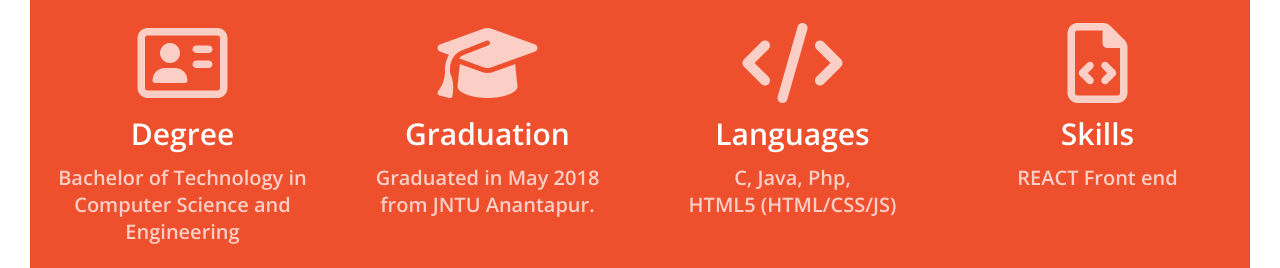
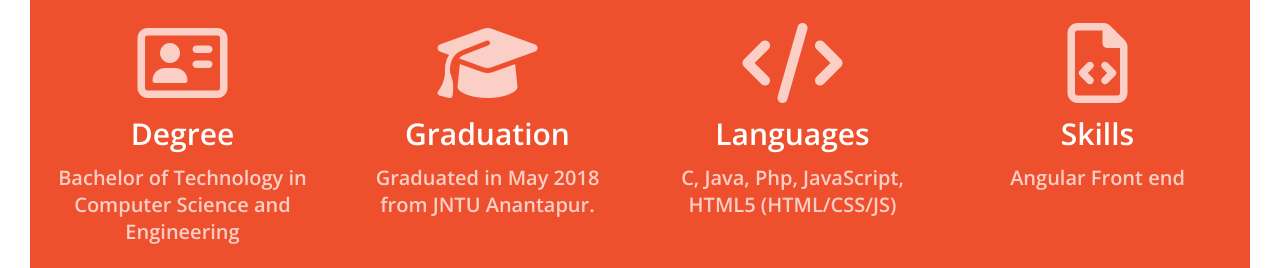
Before and after one commit to mugathi/mugathi.github.io, a website: page index.html in a window 1280 px wide. Shown: the part 972-1240 px from the top of the page. Drawn offline with nearby package versions, Linux system fonts and the light colour scheme.

Commit message:
updated languages and skills

```diff
--- a/index.html
+++ b/index.html
@@ -44,7 +44,7 @@
                 <i class="fa fa-code card-icon" aria-hidden="true"></i>
                 <h6 class="card-name">Languages</h6>
                 <p class="card-content">
-                    C, Java, Php, <br>
+                    C, Java, Php, JavaScript,
                     HTML5 (HTML/CSS/JS)
                 </p>
             </div>
@@ -52,7 +52,7 @@
                 <i class="fa fa-file-code-o card-icon" aria-hidden="true"></i>
                 <h6 class="card-name">Skills</h6>
                 <p class="card-content">
-                    REACT Front end
+                    Angular Front end
                 </p>
             </div>
         </div>
```
